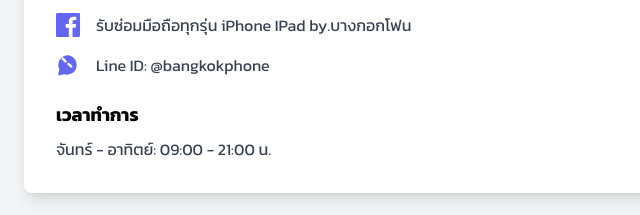
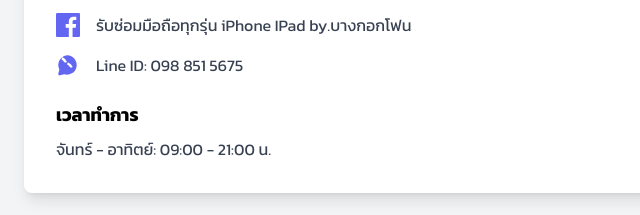
Before and after one commit to mm12346/Bangkokphone, a plain HTML site: page index.html in a window 1280 px wide. Shown: the part 1811-2026 px from the top of the page, 0-640 px from the left. Drawn offline with nearby package versions, Linux system fonts and the light colour scheme; no server answers.

Commit message:
Update index.html

```diff
--- a/index.html
+++ b/index.html
@@ -228,7 +228,7 @@
                          <!-- Line -->
                          <div class="flex items-center space-x-4 mb-6">
                             <svg class="w-6 h-6 text-indigo-500 flex-shrink-0" fill="currentColor" viewBox="0 0 256 256" xmlns="http://www.w3.org/2000/svg"><path d="M128,24A104,104,0,0,0,36.18,176.88L24.83,218.42a16,16,0,0,0,19.74,19.74l41.54-11.35A104,104,0,1,0,128,24Zm45.15,128.35a8,8,0,0,1-5.66,2.35h-13.2a8,8,0,0,1-7.23-4.83,49.2,49.2,0,0,0-21.11-21.1,8,8,0,0,1-4.83-7.24v-13.2a8,8,0,0,1,13.66-5.65,65.3,65.3,0,0,1,38.39,38.39A8,8,0,0,1,173.15,152.35ZM112.4,98.8a8,8,0,0,1-5.66,2.35H93.55a8,8,0,0,1-7.24-4.83,49.2,49.2,0,0,0-21.1-21.11,8,8,0,0,1-4.83-7.23V54.8a8,8,0,0,1,13.66-5.65,65.3,65.3,0,0,1,38.39,38.39A8,8,0,0,1,112.4,98.8Z"></path></svg>
-                            <a href="#" class="text-gray-700 hover:text-indigo-600" target="_blank">Line ID: @bangkokphone</a>
+                            <a href="#" class="text-gray-700 hover:text-indigo-600" target="_blank">Line ID: 098 851 5675</a>
                          </div>
 
                          <h4 class="font-bold text-lg mb-2">เวลาทำการ</h4>
```
